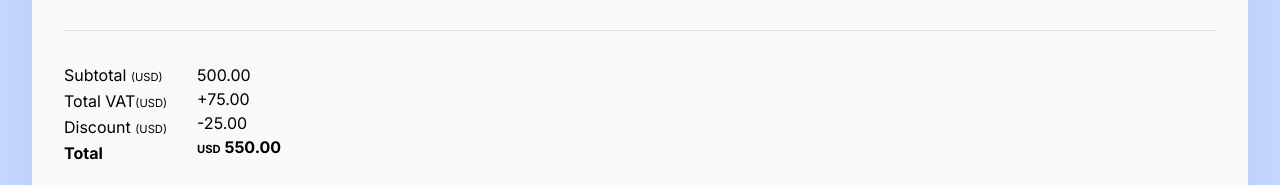
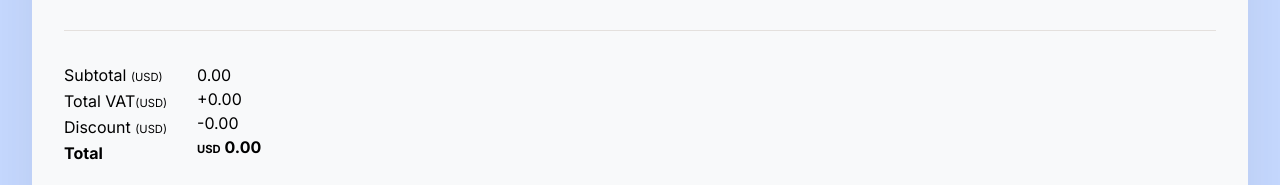
Before and after one commit to Gresham24/Invoice-Creator-App, a React (Vite) app: page / in a window 1280 px wide. Shown: the part 2163-2348 px from the top of the page. Built offline with nearby package versions, Linux system fonts and the light colour scheme.

Commit message:
display cost summaries + to do list

```diff
--- a/src/components/Form.jsx
+++ b/src/components/Form.jsx
@@ -1,5 +1,5 @@
 import styled from "styled-components";
-import { createContext, useContext, useState } from "react";
+import { createContext, useContext, useEffect, useState } from "react";
 import {companyDetails, customerDetails} from "./FormData";
 
 export const FormDataContext = createContext();
@@ -281,7 +281,18 @@ function Form() {
             discountPercentage: "",
         },
     ]);
+
+    // Cost summaries
+    const [totals, setTotals] = useState({
+        subtotal: 0,
+        tax: 0,
+        discount: 0,
+        total: 0,
+    });
+
+    // Line item IDs
     const [nextItemId, setNextItemId] = useState(2);
+
     // form header details
     const [details, setDetails] = useState({
         invoiceNumber: "",
@@ -292,6 +303,34 @@ function Form() {
         notes: "",
         bankDetails: "",
     });
+
+    /*=========== FUNCTIONS ===========*/
+
+    useEffect(() => {
+        calculateTotals();
+    }, [items]);
+
+    const calculateTotals = () => {
+        let subtotal = 0;
+        let taxAmount = 0;
+        let discountAmount = 0;
+
+        items.forEach((item) => {
+            const itemSubtotal = item.qty * item.price;
+            subtotal += itemSubtotal;
+            taxAmount += itemSubtotal * (item.taxPercentage / 100);
+            discountAmount += itemSubtotal * (item.discountPercentage / 100);
+        });
+
+        const total = subtotal + taxAmount - discountAmount;
+
+        setTotals({
+            subtotal: parseFloat(subtotal.toFixed(2)),
+            tax: parseFloat(taxAmount.toFixed(2)),
+            discount: parseFloat(discountAmount.toFixed(2)),
+            total: parseFloat(total.toFixed(2)),
+        });
+    };
 
     const handleChange = (e) => {
         const { name, value } = e.target;
@@ -508,12 +547,16 @@ function Form() {
                         </p>
                     </div>
                     <div>
-                        <p className="subtotalAmount">500.00</p>
-                        <p className="vatAmount">+75.00</p>
-                        <p className="discountAmount">-25.00</p>
+                        <p className="subtotalAmount">
+                            {totals.subtotal.toFixed(2)}
+                        </p>
+                        <p className="vatAmount">+{totals.tax.toFixed(2)}</p>
+                        <p className="discountAmount">
+                            -{totals.discount.toFixed(2)}
+                        </p>
                         <p className="totalAmount">
                             <b>
-                                <span>USD</span> 550.00
+                                <span>USD</span> {totals.total.toFixed(2)}
                             </b>
                         </p>
                     </div>
@@ -521,15 +564,9 @@ function Form() {
                 <hr />
 
                 <StyledFormActionButtons>
-                    <button className="previewButton" >Preview</button>
-                    <button className="cancelButton">
-                        Cancel
-                    </button>
-                    <button
-                        type="submit"
-
-                        className="createInvoiceButton"
-                    >
+                    <button className="previewButton">Preview</button>
+                    <button className="cancelButton">Cancel</button>
+                    <button type="submit" className="createInvoiceButton">
                         Create invoice
                     </button>
                 </StyledFormActionButtons>
--- a/src/components/FormPrint.jsx
+++ b/src/components/FormPrint.jsx
@@ -144,7 +144,9 @@ export default function FormPrint() {
         bankDetails: formValues.details.bankDetails,
     };
 
-    console.log(formValues.items);
+
+
+    // console.log(subtotal);
 
     return (
         <StyledContainer>
```
Also changed, not shown: src/To-do-list.md (+17 -16 lines).
